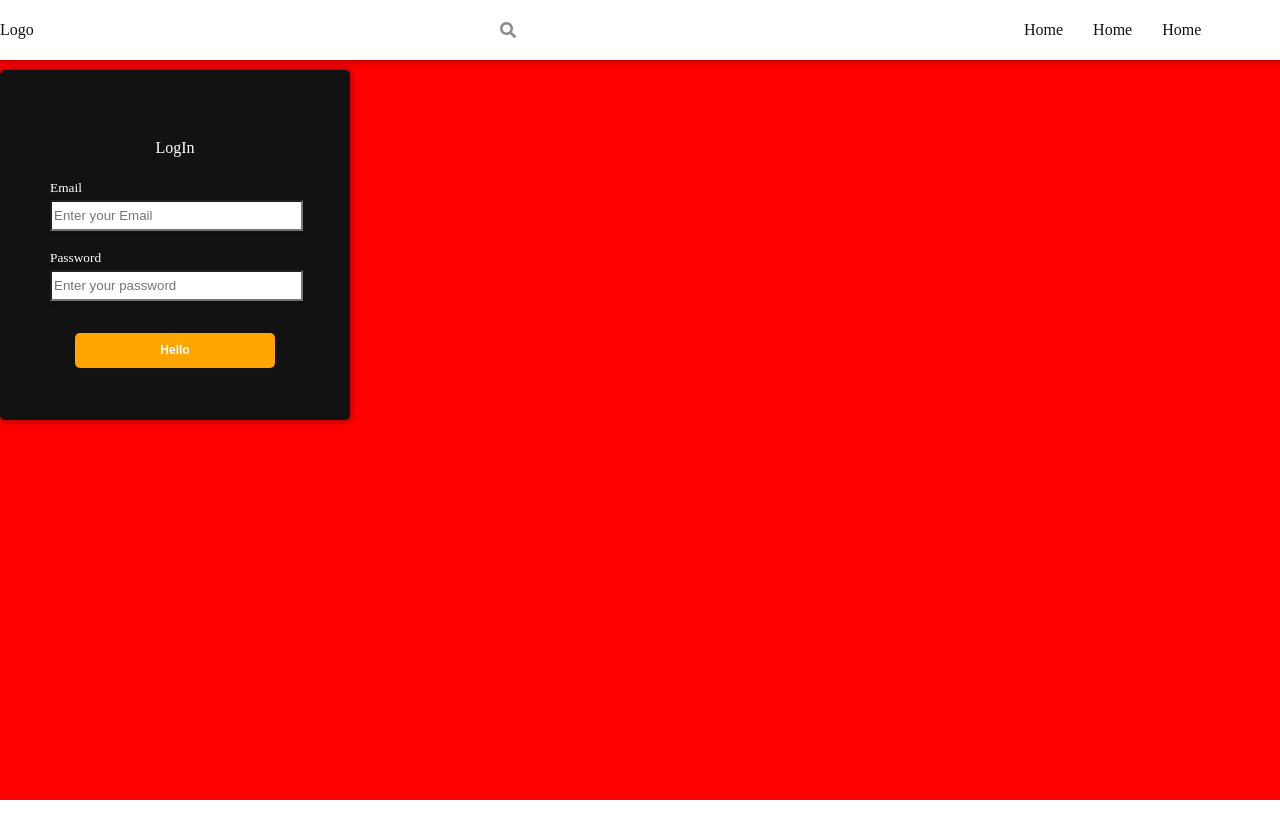
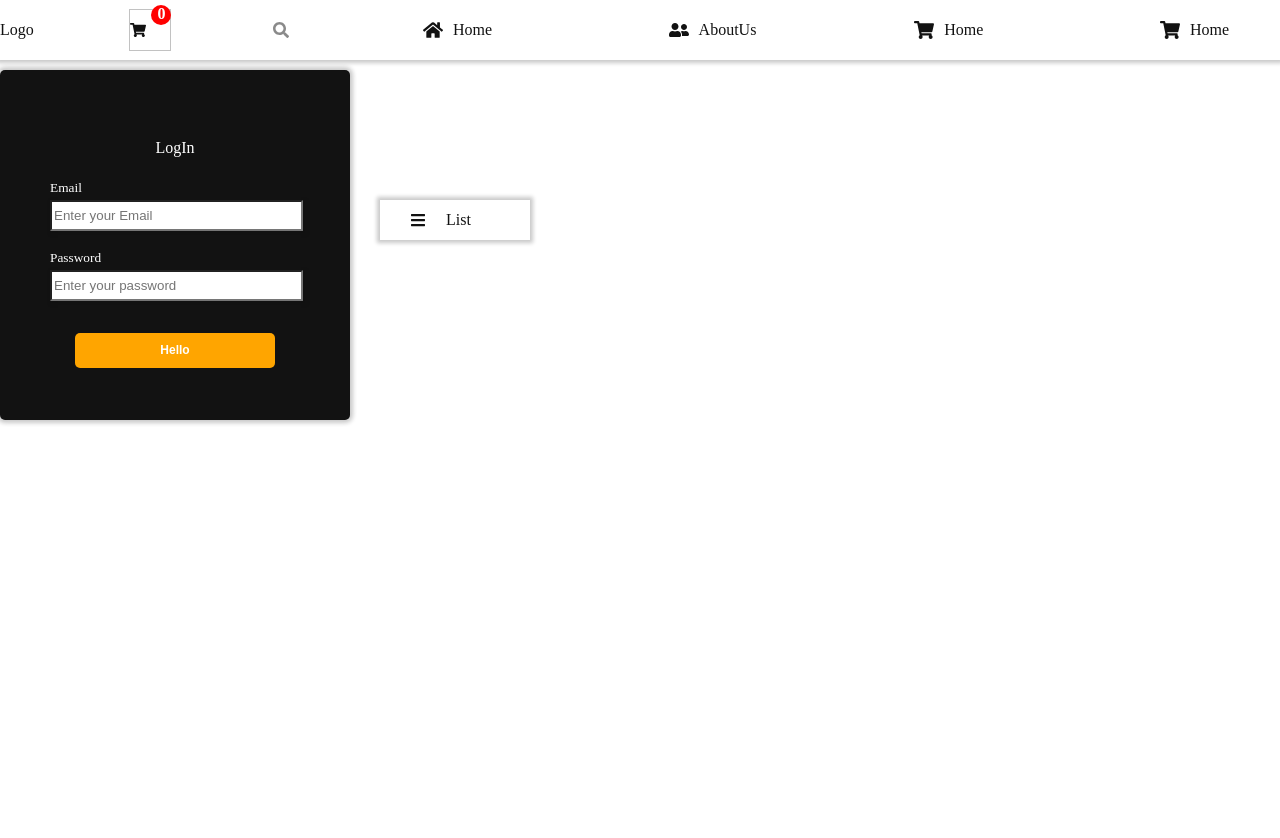
Before and after one commit to AbdurehmanNAMOEL/components, a React (Create React App) app: page / in a window 1280 px wide. Shown: the top 838 px of the page. Before the commit the page ends 800 px from the top, so only its background shows below. Built offline with nearby package versions, Linux system fonts and the light colour scheme.

Commit message:
new components added

```diff
--- a/src/App.js
+++ b/src/App.js
@@ -1,25 +1,35 @@
 
 import { useState } from 'react';
 import './App.css';
-import {Button, display, Header, Text, View} from './components/shared/components';
+import {Button, display, Header, IconsContainer, Text, View} from './components/shared/components';
 import SearchInputField from './components/SearchInputField'
 import InputField from './components/InputField'
 import { Style } from './components/shared/components';
+import { Icons } from './utils/iconsList';
+import { Cart } from './components/Cart';
+import {FaShoppingCart} from 'react-icons/fa'
+import Selector from './components/Selector';
 function App() {
+
   return (
-    <View width={'100%'} height={'100vh'}>
-      <Header textColor='#121212'>
-       <div>Logo</div>
-        <SearchInputField/>
-        <ul>
-        <li>Home</li>
-        <li>Home</li>
-        <li>Home</li>
-        </ul>
+  <View width={'100%'} height={'100vh'}>
+    <Header textColor='#121212'>
+
+      <div>Logo</div>
+      <Cart/>
+      <SearchInputField/>
+         {
+          Icons.map(data=>
+            <IconsContainer width={'150px'} style={{border:'none',gap:'10px'}}>
+             {data.icons}
+            <Text color={'#121212'}>{data.title}</Text>
+          </IconsContainer>)
+         }
       </Header>
+
     <View
      width={'100%'}
-     color={'red'}
+     color={'white'}
      height={'960px'}
      style={display}>
      <View
@@ -28,6 +38,7 @@ function App() {
       style={Style}
       width={'350px'}
       height={'350px'}
+       flexDirection={'column'}
       >
       <Text color={'white'} fontSize={'16px'}>LogIn</Text>
       <InputField
@@ -47,8 +58,9 @@ function App() {
         width={'200px'}
         height={'35px'} >Hello</Button>
      </View>
+  <Selector/>
+   </View>
 
-   </View>
 </View>
   );
 }
--- /dev/null
+++ b/src/components/Cart.jsx
@@ -0,0 +1,15 @@
+import React from 'react'
+import {View} from './shared/components'
+import { IconsContainer,Before } from './shared/components'
+import {FaShoppingCart} from 'react-icons/fa'
+export const Cart = () => {
+
+
+  return (
+   <IconsContainer>
+        <FaShoppingCart width={'25px'} height={'25px'}/>
+        <Before title={'0'}/>
+   </IconsContainer>
+
+  )
+}
--- /dev/null
+++ b/src/components/Selector.jsx
@@ -0,0 +1,40 @@
+import React from 'react'
+import { View,IconsContainer,Text } from './shared/components'
+import { Icons } from '../utils/iconsList'
+import {FaBars} from 'react-icons/fa'
+import { useState } from 'react'
+const Selector = () => {
+  const [isListed,setList] = useState(false)
+  const handleList=()=>{
+    setList(!isListed)
+  }
+
+  return (
+    <View
+    width={'150px'}
+    height={`${isListed?'250px':'40px'}`}
+    color={'white'}
+    style={{marginTop:'200px',overflow:`${isListed?'':'hidden'}`,transition:'all 0.5s'}}
+    flexDirection={'column'}
+    >
+    <IconsContainer
+    width={'150px'}
+    style={{border:'none',gap:'20px'}}
+    onClick={handleList}
+    >
+    <FaBars style={{marginLeft:'30px'}}/>
+    <Text color='#121212'>List</Text>
+    </IconsContainer>
+   {  Icons.map(data=>
+            <IconsContainer
+             width={'150px'}
+             style={{border:'none',gap:'20px'}}>
+             {data.icons}
+            <Text color={'#121212'}>{data.title}</Text>
+          </IconsContainer>)
+  }
+    </View>
+  )
+}
+
+export default Selector
--- a/src/components/shared/components.js
+++ b/src/components/shared/components.js
@@ -7,7 +7,7 @@ width:${props=>props.width?props.width:'300px'};
 color:${props=>props.textColor?props.textColor:'white'};
 box-shadow:0px 0px 4px 3px #1212123a;
 display:flex;
-flex-direction:column;
+flex-direction:${props=>props.flexDirection?props.flexDirection:'row'};;
 `
 
 export const Header = styled.nav`
@@ -21,6 +21,8 @@ color:${props=>props.textColor?props.textColor:'white'};
 justify-content:${props=>props.justify?props.justify:'space-between'};
 box-shadow:0px 0px 4px 3px #1212123a;
 `
+
+
 export const Text=styled.p`
 font-size:${props=>props.fontSize?props.fontSize:'16px'};
 color:${props=>props.color?props.color:'white'};;
@@ -38,6 +40,8 @@ font-weight:bolder;
 color:white;
 margin-top:20px;
 `
+
+
 export const Style={
  marginTop:"70px",
  backgroundColor:"#121212",
@@ -47,9 +51,60 @@ export const Style={
  borderRadius:'5px'
 }
 
+
 export const display={
  display:"flex",
  flexDirection:"row",
  gap:"30px",
+}
 
+
+
+
+export const IconsContainer=styled.div`
+width:${props=>props.width?props.width:'40px'};
+height:${props=>props.height?props.height:'40px'};
+background-Color:white;
+display:flex;
+align-items:center;
+justify-content:flex-start;
+color:#121212;
+cursor:pointer;
+border:solid 1px  #12121241;
+
+&:hover{
+    background-color:#19e5ecb2
 }
+
+`
+
+export const Before=styled.div`
+
+&:before{
+    content:attr(title);
+    width:20px;
+    height:20px;
+    background-Color:red;
+    color:white;
+    font-weight:bolder;
+    display:flex;
+    justify-content:center;
+    align-item:center;
+    border-Radius:100%;
+    z-index:200;
+    position:absolute;
+    margin-left:5px;
+    margin-top:-25px;
+};
+`
+
+export const Image=styled.img`
+position:absolute;
+width:${props=>props.width?props.width:'40px'};
+height:${props=>props.height?props.height:'40px'};
+`
+export const IconStyle={
+marginLeft:'30px',
+width:'20px',
+height:'20px'
+}
--- /dev/null
+++ b/src/utils/iconsList.js
@@ -0,0 +1,8 @@
+import {FaShoppingCart,FaHome,FaUserFriends} from 'react-icons/fa'
+import { IconStyle } from '../components/shared/components'
+export const Icons=[
+    {"title":"Home","icons":<FaHome style={IconStyle}/>},
+    {"title":"AboutUs","icons":<FaUserFriends style={IconStyle}/>},
+    {"title":"Home","icons":<FaShoppingCart style={IconStyle}/>},
+    {"title":"Home","icons":<FaShoppingCart style={IconStyle}/>},
+]
```
Also changed, not shown: src/components/styles/cart.css (added, +10 -0 lines), src/assets/user.png (added).
